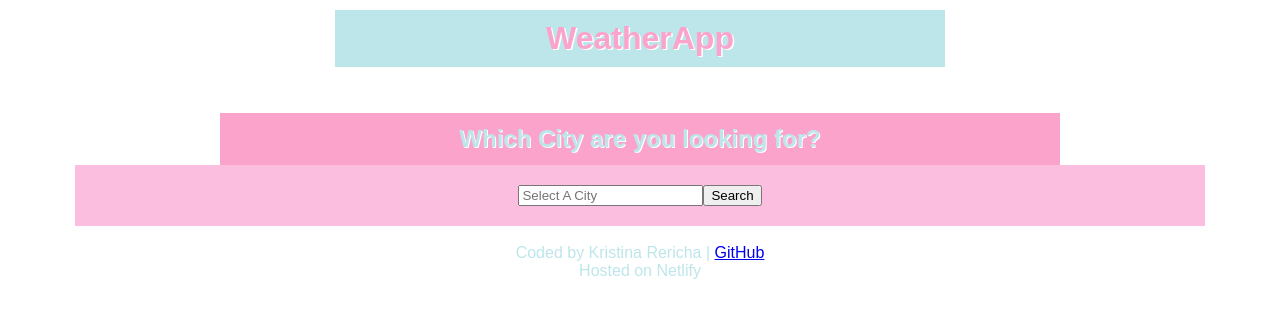
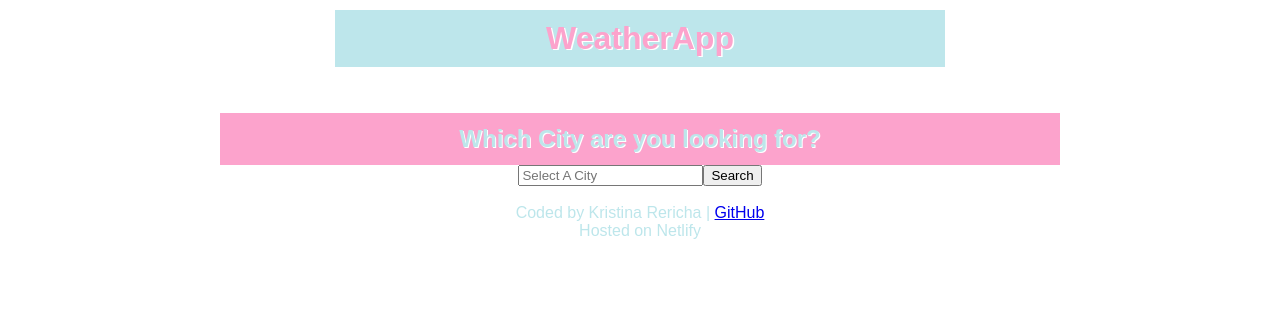
Before and after one commit to Krisi28/shecodes-react_final_8.3., a React (Create React App) app: page / in a window 1280 px wide. Shown: the top 318 px of the page. Built offline with nearby package versions, Linux system fonts and the light colour scheme; no server answers.

Commit message:
defaultcity

```diff
--- a/src/App.css
+++ b/src/App.css
@@ -20,16 +20,6 @@ h1 {
 .header {
   border: 1px solid #bde6eb;
   text-align: center;
-}
-
-#search-form {
-  display: block;
-  text-align: center;
-  margin: 0 auto;
-  font-family: Arial, Helvetica, sans-serif;
-  padding: 20px;
-  background-color: #fbbedf;
-  color: white;
 }
 
 .card-text {
--- a/src/App.js
+++ b/src/App.js
@@ -6,7 +6,6 @@ function App() {
     <div className="App">
       <div className="container">
         <SearchEngine defaultCity="Vienna" />
-        <Footer />
       </div>
     </div>
   );
--- a/src/SearchEngine.js
+++ b/src/SearchEngine.js
@@ -2,13 +2,10 @@ import axios from "axios";
 import React, { useState } from "react";
 import "./Result.css";
 import WeatherInfo from "./WeatherInfo.js";
-
-
 export default function SearchEngine(props) {
   let [city, setCity] = useState(props.defaultCity);
-  let [weather, setWeather] = useState(props.defaultCity);
+  let [weather, setWeather] = useState(null);
   let [loaded, setLoaded] = useState(false);
-
   function displayWeather(response) {
     setWeather({
       city: response.data.name,
@@ -21,18 +18,18 @@ export default function SearchEngine(props) {
     });
     setLoaded(true);
   }
-
-  function handleSubmit(event) {
-    event.preventDefault();
+  function search() {
     let apiKey = "5d69d77efd19c056bafcabc326753fce";
     let apiUrl = `https://api.openweathermap.org/data/2.5/weather?q=${city}&appid=${apiKey}&units=metric`;
     axios.get(apiUrl).then(displayWeather);
   }
-
+  function handleSubmit(event) {
+    event.preventDefault();
+    search();
+  }
   function updateCity(event) {
     setCity(event.target.value);
   }
-
   let form = (
     <form id="search-form" onSubmit={handleSubmit}>
       <input
@@ -44,20 +41,19 @@ export default function SearchEngine(props) {
       <input type="submit" value="Search" className="button" />
     </form>
   );
-
   if (loaded) {
     return (
       <div className="container">
         <div className="application">
-          <div>
-            {form}
-          </div>
-          <span><WeatherInfo data={weather}/>
+          <div>{form}</div>
+          <span>
+            <WeatherInfo data={weather} />
           </span>
         </div>
       </div>
     );
   } else {
+    search();
     return form;
   }
 }
```
